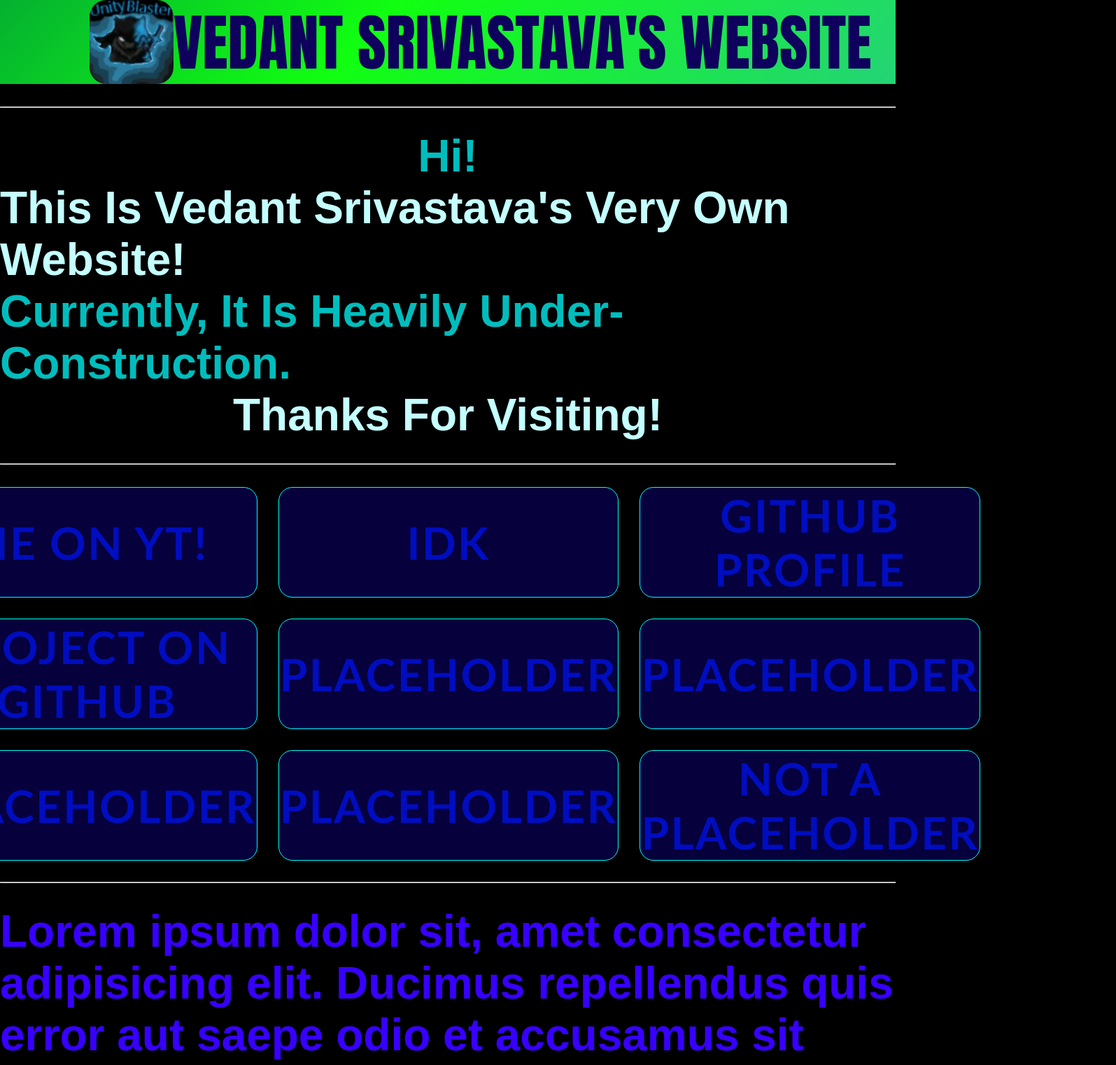
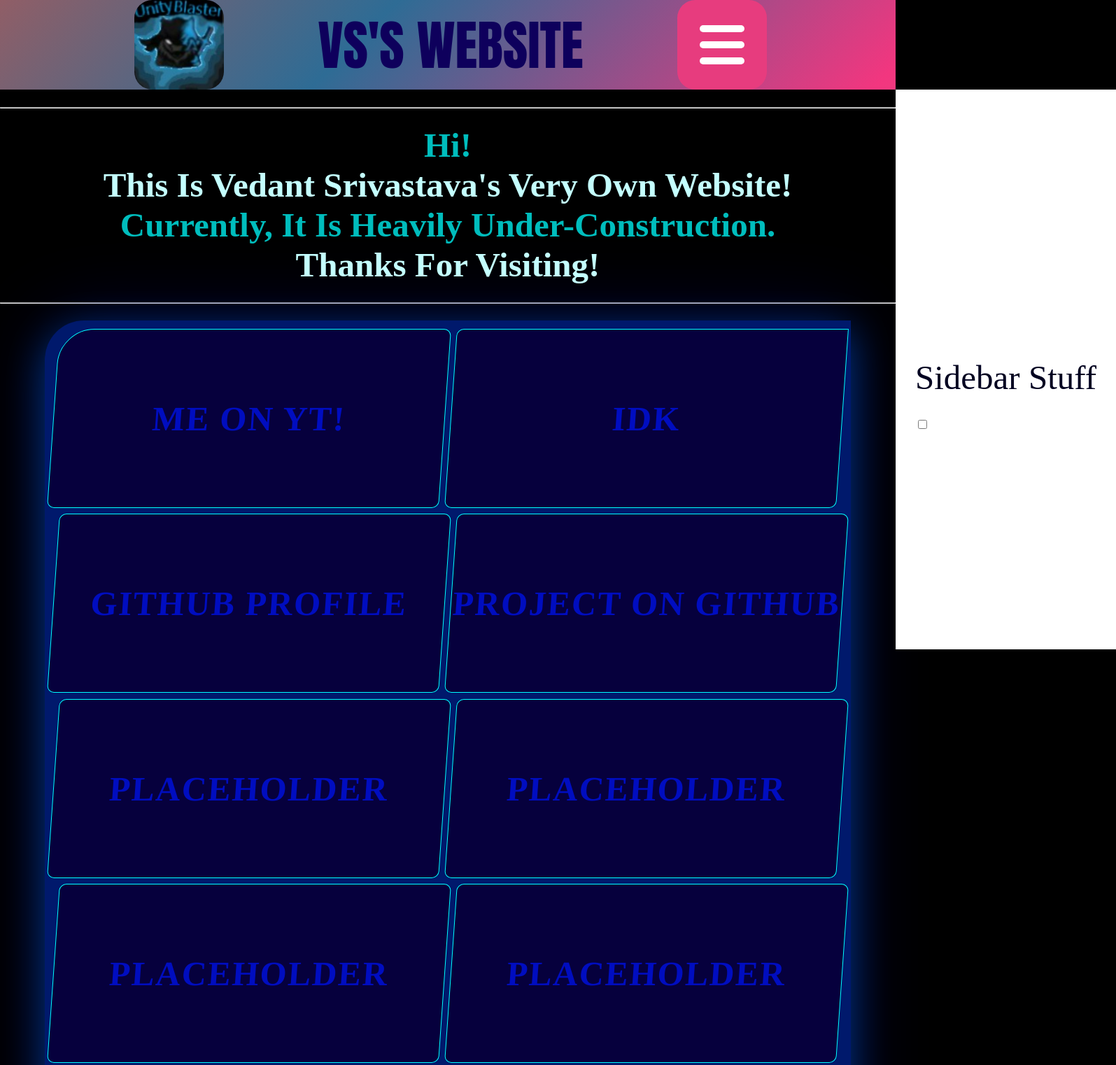
Before and after one commit to Unity-Blaster/unity-blaster.github.io, a plain HTML site: page Home/index.html in a window 1280 px wide. Shown: the top 1522 px of the page at 70% size, 1595 px wide, since content can reach past the window. Drawn offline with Linux system fonts and the light colour scheme.

Commit message:
emergency save

```diff
--- a/Home/index.html
+++ b/Home/index.html
@@ -22,12 +22,28 @@
 	<div id="MainBody">
 		<!-- * Header -->
 		<div id = "he1" class="head"><div id = "he2" class="head">
-            <div id="filler"></div>
+			<div class="filler"></div>
 			<div class="WebImg">
 				<img class="WebImg" src="/assets/Unity_Blaster_Big.jpg">
 			</div>
-            <h3 data-value="VEDANT SRIVASTAVA'S WEBSITE" >VEDANT SRIVASTAVA'S WEBSITE</h3>
-        </div></div>
+			<div class="Filler2"></div>
+			<h3 class="vsweb" data-value="VS'S WEBSITE" >VS'S WEBSITE</h3>
+			<div class="Filler2"></div>
+			<div class="hamBurger">
+				<label class="hamburger-menu">
+				<input type="checkbox" />
+				</label>
+			</div>
+		</div>
+			<div class="filler"></div>
+			<aside class="sidebar">
+				<nav>
+						Sidebar Stuff
+						<br>
+					<input type="checkbox" />
+				</nav>
+			</aside>
+	</div>
 
 		<!-- * Main Body --><hr>
 		<div id = "bg">
@@ -40,20 +56,69 @@
 				<hr>
 				<!-- * grid of the things below -->
 				<ul class="grid" type="square">
-                    <li class="carda"><a class="card" href="https://www.youtube.com/@Blaster_Unity_UB">Me on YT!</a></li>
-                    <li class="carda"><a class="card" href="https://www.example.com">idk</a></li>
-                    <li class="carda"><a class="card" href="https://www.github.com/Unity-Blaster">Github Profile</a></li>
-                    <li class="carda"><a class="card" href="https://www.github.com/Unity-Blaster/TestSite">Project on Github</a></li>
-                    <li class="carda"><a class="card" href="">Placeholder</a></li>
-                    <li class="carda"><a class="card" href="">Placeholder</a></li>
-                    <li class="carda"><a class="card" href="">Placeholder</a></li>
-                    <li class="carda"><a class="card" href="">Placeholder</a></li>
-                    <li class="carda"><a class="card" href="../Test">Not a Placeholder</a></li>
-
+					<div class="subGrid">
+						<li class="carda">
+						<a class="card leftt" href="https://www.youtube.com/@Blaster_Unity_UB">
+							Me on YT!
+						</a>
+					</li>
+					<li class="carda">
+						<a class="card rightt" href="https://www.example.com">
+							idk
+						</a>
+					</li>
+					<li class="carda">
+						<a class="card mid" href="https://www.github.com/Unity-Blaster">
+							Github Profile
+						</a>
+					</li>
+					<li class="carda">
+						<a class="card mid" href="https://www.github.com/Unity-Blaster/TestSite">
+							Project on Github
+						</a>
+					</li>
+					<li class="carda">
+						<a class="card mid" href="">
+							Placeholder
+						</a>
+					</li>
+					<li class="carda">
+						<a class="card mid" href="">
+							Placeholder
+						</a>
+					</li>
+					<li class="carda">
+						<a class="card mid" href="">
+							Placeholder
+						</a>
+					</li>
+					<li class="carda">
+						<a class="card mid" href="">
+							Placeholder
+						</a>
+					</li>
+					<li class="carda">
+						<a class="card leftb" href="">
+							Placeholder
+						</a>
+					</li>
+					<li class="carda">
+						<a class="card rightb" href="../Test">
+							Not a Placeholder
+						</a>
+					</li>
+					</div>
 				</ul>
 				<hr>
+				<div class="dummy">
+					<h2>
+						<center>Dummy Text</center>
+					</h2>
+				</div>
 				<div class="ST3 StartingText" id="Lipsum">
+					<center>
 						Lorem ipsum dolor sit, amet consectetur adipisicing elit. Ducimus repellendus quis error aut saepe odio et accusamus sit exercitationem illum! Sapiente ut explicabo incidunt fuga rerum eveniet debitis culpa aspernatur voluptas laboriosam iure enim mollitia, nesciunt nihil minima. Similique quasi sunt cupiditate nulla ipsum ipsa in modi tenetur debitis quisquam, reprehenderit, beatae sed quis ut obcaecati delectus voluptate. Dicta aperiam, commodi, qui nam nobis ratione nostrum similique doloribus a, itaque repellendus fuga nisi ea impedit ut optio. Repellat sed aut, vel tempore, ex cupiditate maiores tempora adipisci distinctio voluptatum mollitia odit, ab possimus modi porro similique omnis quaerat ducimus nesciunt. Qui porro perspiciatis, rerum corporis dicta placeat amet modi rem facere ea eligendi consequatur ut numquam recusandae quas enim culpa quia, ipsa non a architecto officiis? Officia vel architecto modi, non veritatis eaque recusandae dolorem, molestias nesciunt aut cum. Provident accusamus veniam fuga quaerat voluptate nihil quidem reprehenderit, minus animi, sint amet ut exercitationem, ipsa laudantium quia unde deleniti hic ratione! Corporis cum earum illum eveniet nemo tempora iste quam libero! Ipsum tempora voluptas corrupti totam minima tempore nemo vero ratione? Minima sapiente ea hic vero ipsam porro id perferendis accusamus quasi quas veritatis molestiae odio tenetur, placeat possimus dolor. [Sample text to study behavior(s)]
+					</center>
 				</div>
 			</h1></div>
 		</div>
--- a/css/Header.css
+++ b/css/Header.css
@@ -1,13 +1,15 @@
 * {
-    font-family: url("/assets/Arial_Rounded_MT_Bold.ttf");
+	font-family: "Arial Rounded MT";
+	font-size: var(--FontSize);
 }
 
 :root {
 	--var1: #1e00ca;
 	--var2: #120061;
-    --HeadHeight: 15vh;
-    --FontSize: 2rem;
-    --HFontSize:2.75rem;
+	/* --HeadHeight: calc((10vh + 10 vw)/20); */
+	--HeadHeight: 10vw;
+	--FontSize: 1.75rem;
+	--HFontSize:6vw;
 	--SFontSize: 1rem;
 	--bg:  linear-gradient(-45deg, #ee7752, #e73c7e, #23a6d5, #23d5ab, #23d573, #11ff11, #00923d, #070069);
 }
@@ -42,10 +44,39 @@
 	z-index: 1;
 	position: relative;
 	padding: 0%;
+}.WebImg {
+	height: var(--HeadHeight);
+	margin: 0;
+	position: relative;
+	border-radius: 20%;
+	display: flex;
 }
-
-* {
-    font-size: var(--FontSize);
+.filler {
+	height: auto;
+	width: 15vw;
+	position: relative;
+}
+.Filler2 {
+	width: 10.5vw;
+	height: auto;
+}
+.hamBurger {
+	display: flex;
+	justify-content: center;
+	align-items: center;
+	/* display: block; */
+	height: var(--HeadHeight);
+	margin: 0;
+	/* position: relative; */
+	border-radius: 20%;
+	/* display: flex; */
+	aspect-ratio: 1/1;
+	background-color: #e73c7e;
+}
+.vsweb {
+	justify-self: center;
+	align-self: center;
+	min-width: fit-content;
 }
 
 /* text eff */
@@ -53,17 +84,22 @@
 #he2{
 	display: flex;
 	height: fit-content;
+	justify-items: center;
+	align-items: center;
 }
 div#he1.head div h3 {
 	font-size: var(--HFontSize);
-    height: var(--HeadHeight);
+	/* height: var(--HeadHeight); */
+	height: fit-content;
 	color: #0e005c;
 	font-family: Impact, Haettenschweiler, 'Arial Narrow Bold', sans-serif;
 	display: flex;
 	align-items: center;
 	margin: 0%;
 }
+
 div#ftbg div#ft h1 div#ModeToggle {
+	height: fit-content;
 	font-size: var(--HFontSize);
 	color: #0e005c;
 	font-family: Impact, Haettenschweiler, 'Arial Narrow Bold', sans-serif;
@@ -72,16 +108,116 @@
 div#ftbg div#ft div h2 {
 	font-size: var(--SFontSize);
 }
-.WebImg {
-    height: var(--HeadHeight);
-    margin: 0;
-    position: relative;
-    border-radius: 20%;
-    display: flex;
-    max-height: var(--HeadHeight);
+
+/* * Hamburger menu stuff */
+*,
+*::after,
+*::before {
+	box-sizing: border-box;
 }
 
-#filler {
-    height: 100%;
-    width: 10%;
+:root {
+	--bar-width: 5vw;
+	--bar-height: .8vw;
+	--hamburger-gap: 1vw;
+	--foreground: #FFF;
+	--background: #000020;
+	--hamburger-margin: .8vw;
+	--animation-timing: 200ms ease-in-out;
+	--hamburger-height: calc(var(--bar-height) * 3 + var(--hamburger-gap) * 2);
 }
+
+.hamburger-menu {
+	--x-width: calc(var(--hamburger-height) * 1.41421356237);
+
+	align-self: center;
+	justify-self: center;
+	display: flex;
+	flex-direction: column;
+	gap: var(--hamburger-gap);
+	width: max-content;
+	/* position: absolute; */
+	/* position: relative; */
+	top: var(--hamburger-margin);
+	right: var(--hamburger-margin);
+	z-index: 999;
+	cursor: pointer;
+}
+
+.hamburger-menu:has(input:checked) {
+	--foreground: #000020;
+	--background: #FFF;
+}
+
+.hamburger-menu:has(input:focus-visible)::before,
+.hamburger-menu:has(input:focus-visible)::after,
+.hamburger-menu input:focus-visible {
+	border: 1px solid var(--background);
+	box-shadow: 0 0 0 1px var(--foreground);
+}
+.hamburger-menu::before,
+.hamburger-menu::after,
+.hamburger-menu input {
+	content: "";
+	width: var(--bar-width);
+	height: var(--bar-height);
+	background-color: var(--foreground);
+	border-radius: 9999px;
+	transform-origin: left center;
+	transition: opacity var(--animation-timing), width var(--animation-timing),
+		rotate var(--animation-timing), translate var(--animation-timing),
+		background-color var(--animation-timing);
+}
+
+.hamburger-menu input {
+	appearance: none;
+	padding: 0;
+	margin: 0;
+	outline: none;
+	pointer-events: none;
+}
+
+.hamburger-menu:has(input:checked)::before {
+	rotate: 45deg;
+	width: var(--x-width);
+	translate: 0 calc(var(--bar-height) / -2);
+}
+
+.hamburger-menu:has(input:checked)::after {
+	rotate: -45deg;
+	width: var(--x-width);
+	translate: 0 calc(var(--bar-height) / 2);
+}
+
+.hamburger-menu input:checked {
+	opacity: 0;
+	width: 0;
+}
+
+.sidebar {
+	transition: translate var(--animation-timing);
+	translate: 100%;
+	padding: 0.5rem 1rem;
+	padding-top: calc(var(--hamburger-height) + var(--hamburger-margin) + 1rem);
+	background-color: var(--foreground);
+	color: var(--background);
+	max-width: 100vw;
+	min-height: 100vh;
+	display: flex;
+	justify-items: center;
+	justify-self: end;
+	align-items: center;
+	/* right: 100%; */
+	z-index: 99;
+}
+/*
+.head > .hamBurger > .hamburger-menu:has(input:checked) ~ .sidebar {
+	translate: 0;
+} */
+/* .hamburger-menu:has(input:checked)+.sidebar {
+	translate: 0;
+} */
+
+.hamburger-menu:has(input:checked)~.sidebar {
+	transform: translate(0);
+}
--- a/css/Home/style.css
+++ b/css/Home/style.css
@@ -2,81 +2,66 @@
 	background-color: black;
 }
 
-he1, he2, h3 {
-    height: fit-content;
+body::-webkit-scrollbar {
+	display: none;
 }
 
 div.ST1 {
 	color:#00bdbd;
 	display:flex;
 	justify-content: center;
-    font-family: sans-serif;
 }
 div.ST2 {
 	color: #c4ffff;
 	display:flex;
 	justify-content: center;
-    font-family: sans-serif;
 }
 div.ST3 {
 	color: #3700ff;
 	display:flex;
 	justify-content: center;
-    font-family: sans-serif;
 }
 div#dName {
 	color: #000dc0;
-    font-family: 'Franklin Gothic Medium', 'Arial Narrow', Arial, sans-serif;
 	display:flex;
 	justify-content: center;
 	align-items: center;
 }
-/* ul {
-    display: grid;
-    justify-items: center;
-    gap: 1%;
-    grid-row-start: 1;
-    grid-row-end: 3;
-    grid-column-start: 1;
-    grid-column-end: 3;
-    margin: 0%;
-    padding: 0%;
-    font-family: 'Gill Sans', 'Gill Sans MT', Calibri, 'Trebuchet MS', sans-serif;
-    text-decoration: none;
-}
-li {
 
-    margin: 0%;
-    padding: 0%;
-    font-family: 'Gill Sans', 'Gill Sans MT', Calibri, 'Trebuchet MS', sans-serif;
-    text-decoration: none;
-} */
 ul.grid {
-    display: grid;
-    grid-template-columns: repeat(3, 1fr);
-    /* grid-template-columns: repeat(3, minmax(240px, 1fr)); */
-    grid-template-rows: repeat(3, 1fr);
-    /* grid-template-rows: repeat(3, minmax(240px, 1fr)); */
-    column-gap: 1rem;
-    row-gap: 1rem;
-    list-style: none;
-    padding: 0%;
+	background: #003cff6c;
+	border-radius: 2rem 0rem 2rem 0rem;
+	padding: 1.5vh;
 	margin-top: 1%;
 	margin-left: 5%;
-    margin-bottom: 1%;
+	margin-bottom: 7%;
 	margin-right: 5%;
 	align-content: center;
 	justify-content: center;
+	/* height:fit-content; */
+	box-shadow:#0070f17e 0rem .5rem 2rem, #00087477 0rem 0rem 4rem;
+}
+.subGrid {
+	display: grid;
+	grid-template-columns: 1fr 1fr;
+	grid-template-rows: repeat(5, 32vh);
+	column-gap: .3rem;
+	row-gap: .3rem;
+	list-style: none;
+	padding: 0%;
+	align-content: center;
+	justify-content: center;
+	width: inherit;
+	height: fit-content;
 }
 ul li a.card {
 	text-align: center;
-    font-family: 'Gill Sans', 'Gill Sans MT', Calibri, 'Trebuchet MS', sans-serif;
 	background-color: #06003d;
 	padding: 0%;
 	margin: 0%;
 	text-transform: uppercase;
 	letter-spacing: 0.038em;
-    border-radius: 20px;
+	/* border-radius: 20px; */
 	border-color: aqua;
 	border: aqua 0.025em solid;
 	display: inline-block;
@@ -95,15 +80,34 @@
 	background-size: cover;
 	background-position: center;
 	background-repeat: no-repeat;
+
+	transform: skew(-4deg);
 }
 
 a.card:hover {
 	box-shadow: #0004ffb6 0px 0.35rem 1.175rem, #00c3ffdc 0px 0.175rem 0.5rem;
 	transform: translateY(-3px) scale(1.1);
+	z-index: 999;
 }
 
 h1 {
 	margin: 0%;
+}
+
+.leftt {
+	border-radius: 50px 10px 10px 10px;
+}
+.rightt {
+	border-radius: 10px 0px 10px 10px;
+}
+.mid {
+	border-radius: 10px 10px 10px 10px;
+}
+.leftb {
+	border-radius: 10px 10px 10px 0px;
+}
+.rightb {
+	border-radius: 10px 10px 50px 10px;
 }
 /* .Lipsum {
 	display: flex;
--- a/js/Header.js
+++ b/js/Header.js
@@ -26,26 +26,26 @@
     var he1 = document.getElementById("he1");
     var ft = document.getElementById("ft");
 
-    //// Generate random values for the red, green, and blue color channels
-    ////var r1 = Math.floor(Math.random() * 256); var g1 = Math.floor(Math.random() * 256); var b1 = Math.floor(Math.random() * 256);
-    //// var r2 = Math.floor(Math.random() * 256); var g2 = Math.floor(Math.random() * 256); var b2 = Math.floor(Math.random() * 256);
+    // Generate random values for the red, green, and blue color channels
+    var r1 = Math.floor(Math.random() * 256); var g1 = Math.floor(Math.random() * 256); var b1 = Math.floor(Math.random() * 256);
+    var r2 = Math.floor(Math.random() * 256); var g2 = Math.floor(Math.random() * 256); var b2 = Math.floor(Math.random() * 256);
 
-    //// var r3 = Math.floor(Math.random() * 256); var g3 = Math.floor(Math.random() * 256); var b3 = Math.floor(Math.random() * 256);
-    //// var r4 = Math.floor(Math.random() * 256); var g4 = Math.floor(Math.random() * 256); var b4 = Math.floor(Math.random() * 256);
+    var r3 = Math.floor(Math.random() * 256); var g3 = Math.floor(Math.random() * 256); var b3 = Math.floor(Math.random() * 256);
+    var r4 = Math.floor(Math.random() * 256); var g4 = Math.floor(Math.random() * 256); var b4 = Math.floor(Math.random() * 256);
 
-    //// var r5 = Math.floor(Math.random() * 256); var g5 = Math.floor(Math.random() * 256); var b5 = Math.floor(Math.random() * 256);
-    //// var r6 = Math.floor(Math.random() * 256); var g6 = Math.floor(Math.random() * 256); var b6 = Math.floor(Math.random() * 256);
+    var r5 = Math.floor(Math.random() * 256); var g5 = Math.floor(Math.random() * 256); var b5 = Math.floor(Math.random() * 256);
+    var r6 = Math.floor(Math.random() * 256); var g6 = Math.floor(Math.random() * 256); var b6 = Math.floor(Math.random() * 256);
 
-    //// var r7 = Math.floor(Math.random() * 256); var g7 = Math.floor(Math.random() * 256); var b7 = Math.floor(Math.random() * 256);
-    //// var r8 = Math.floor(Math.random() * 256); var g8 = Math.floor(Math.random() * 256); var b8 = Math.floor(Math.random() * 256);
+    var r7 = Math.floor(Math.random() * 256); var g7 = Math.floor(Math.random() * 256); var b7 = Math.floor(Math.random() * 256);
+    var r8 = Math.floor(Math.random() * 256); var g8 = Math.floor(Math.random() * 256); var b8 = Math.floor(Math.random() * 256);
 
     // Generate random values in hex
-    var hex1 = `#${Math.floor(Math.random() * 0xffffff).toString(16)}`, hex2 = `#${Math.floor(Math.random() * 0xffffff).toString(16)}`, hex3 = `#${Math.floor(Math.random() * 0xffffff).toString(16)}`, hex4 = `#${Math.floor(Math.random() * 0xffffff).toString(16)}`, hex5 = `#${Math.floor(Math.random() * 0xffffff).toString(16)}`, hex6 = `#${Math.floor(Math.random() * 0xffffff).toString(16)}`, hex7 = `#${Math.floor(Math.random() * 0xffffff).toString(16)}`, hex8 = `#${Math.floor(Math.random() * 0xffffff).toString(16)}`;
+    // var hex1 = `#${Math.floor(Math.random() * 0xffffff).toString(16)}`, hex2 = `#${Math.floor(Math.random() * 0xffffff).toString(16)}`, hex3 = `#${Math.floor(Math.random() * 0xffffff).toString(16)}`, hex4 = `#${Math.floor(Math.random() * 0xffffff).toString(16)}`, hex5 = `#${Math.floor(Math.random() * 0xffffff).toString(16)}`, hex6 = `#${Math.floor(Math.random() * 0xffffff).toString(16)}`, hex7 = `#${Math.floor(Math.random() * 0xffffff).toString(16)}`, hex8 = `#${Math.floor(Math.random() * 0xffffff).toString(16)}`;
 
     // Set the background gradient of the div to the random values
-    // he1.style.background = 'linear-gradient(-45deg, rgb('+r1+','+g1+','+b1+'), rgb('+r2+','+g2+','+b2+'), rgb('+r3+','+g3+','+b3+'), rgb('+r4+','+g4+','+b4+'), rgb('+r5+','+g5+','+b5+'), rgb('+r6+','+g6+','+b6+'), rgb('+r7+','+g7+','+b7+'), rgb('+r8+','+g8+','+b8+'))';
+    he1.style.background = 'linear-gradient(-45deg, rgb('+r1+','+g1+','+b1+'), rgb('+r2+','+g2+','+b2+'), rgb('+r3+','+g3+','+b3+'), rgb('+r4+','+g4+','+b4+'), rgb('+r5+','+g5+','+b5+'), rgb('+r6+','+g6+','+b6+'), rgb('+r7+','+g7+','+b7+'), rgb('+r8+','+g8+','+b8+'))';
     // he1.style.background = hex1;
-    he1.style.background = 'linear-gradient(-45deg, var('+hex1+'), var('+hex2+'), var('+hex3+'), var('+hex4+'), var('+hex5+'), var('+hex6+'), var('+hex7+'), var('+hex8+'))';
+    // he1.style.background = 'linear-gradient(-45deg, var('+hex1+'), var('+hex2+'), var('+hex3+'), var('+hex4+'), var('+hex5+'), var('+hex6+'), var('+hex7+'), var('+hex8+'))';
     he1.style.backgroundSize = '400% 400%';
     he1.style.animation = 'gradient 40s ease infinite';
     he1.style.height = 'var(--HeadHeight)';
```
Also changed, not shown: index.html (+6 -6 lines), js/Home/script.js (+12 -4 lines). Lines whose indentation alone changed are shown as unchanged.
